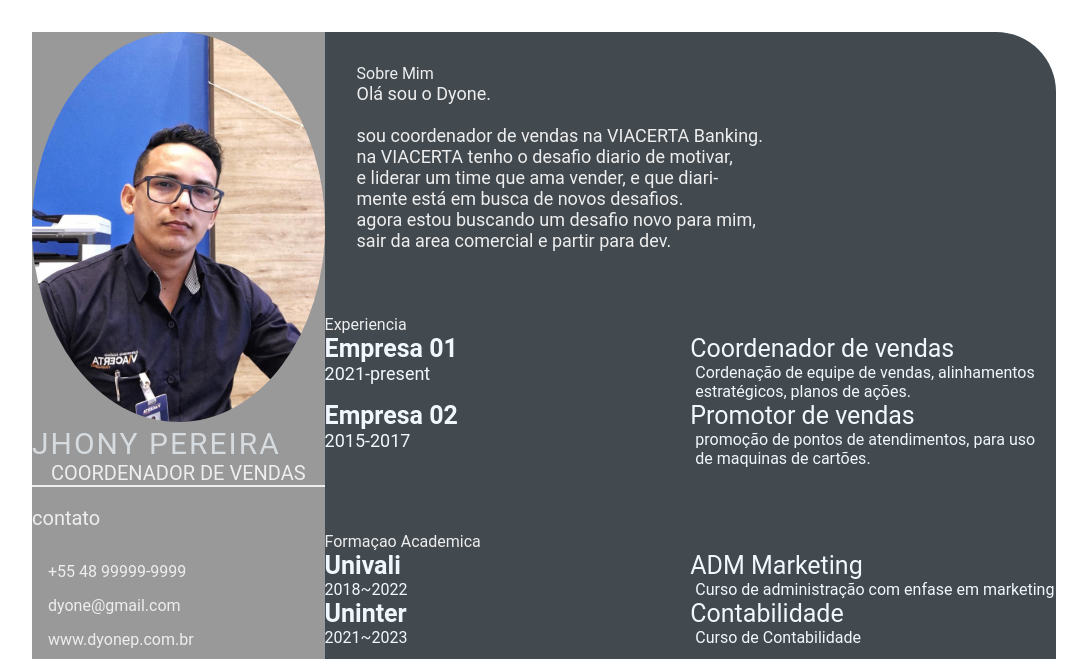
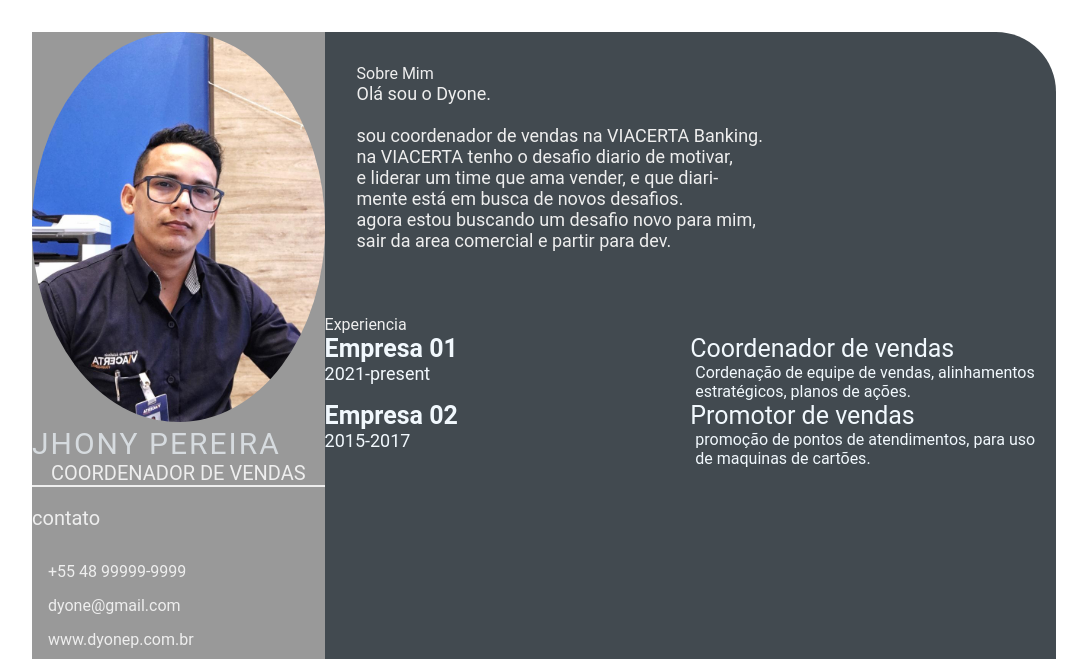
Before and after one commit to Jhonypd/devweekgit.github.io, a plain HTML site: page index.html in a window 1280 px wide. Shown: the top 659 px of the page, without its empty margins (96-1183 px from the left). Drawn offline with Linux system fonts and the light colour scheme.

Commit message:
Revert "feat-add-academy"

```diff
--- a/index.html
+++ b/index.html
@@ -79,32 +79,6 @@
                     </div>
                 </div>
             </section>
-            <section class="education gap">
-                <div class="right-title">Formaçao Academica</div>
-                <div class="education-contents">
-                    <div class="education-left">
-                        <p class="education-school-name">Univali</p>
-                        <p class="educationp-title-period">2018~2022</p>
-                    </div>
-                    <div class="education-right">
-                        <p class="education-subject"> ADM Marketing</p>
-                        <p class="education-desc">
-                            Curso de administração com enfase em marketing
-                        </p>
-                    </div>
-                    <div class="education-left">
-                        <p class="education-school-name">Uninter</p>
-                        <p class="educationp-title-period">2021~2023</p>
-                    </div>
-                    <div class="education-right">
-                        <p class="education-subject"> Contabilidade</p>
-                        <p class="education-desc">
-                            Curso de Contabilidade
-                        </p>
-                    </div>
-                </div>
-            </section>
-        </section>
     </main>
 </body>
 </html>
```
